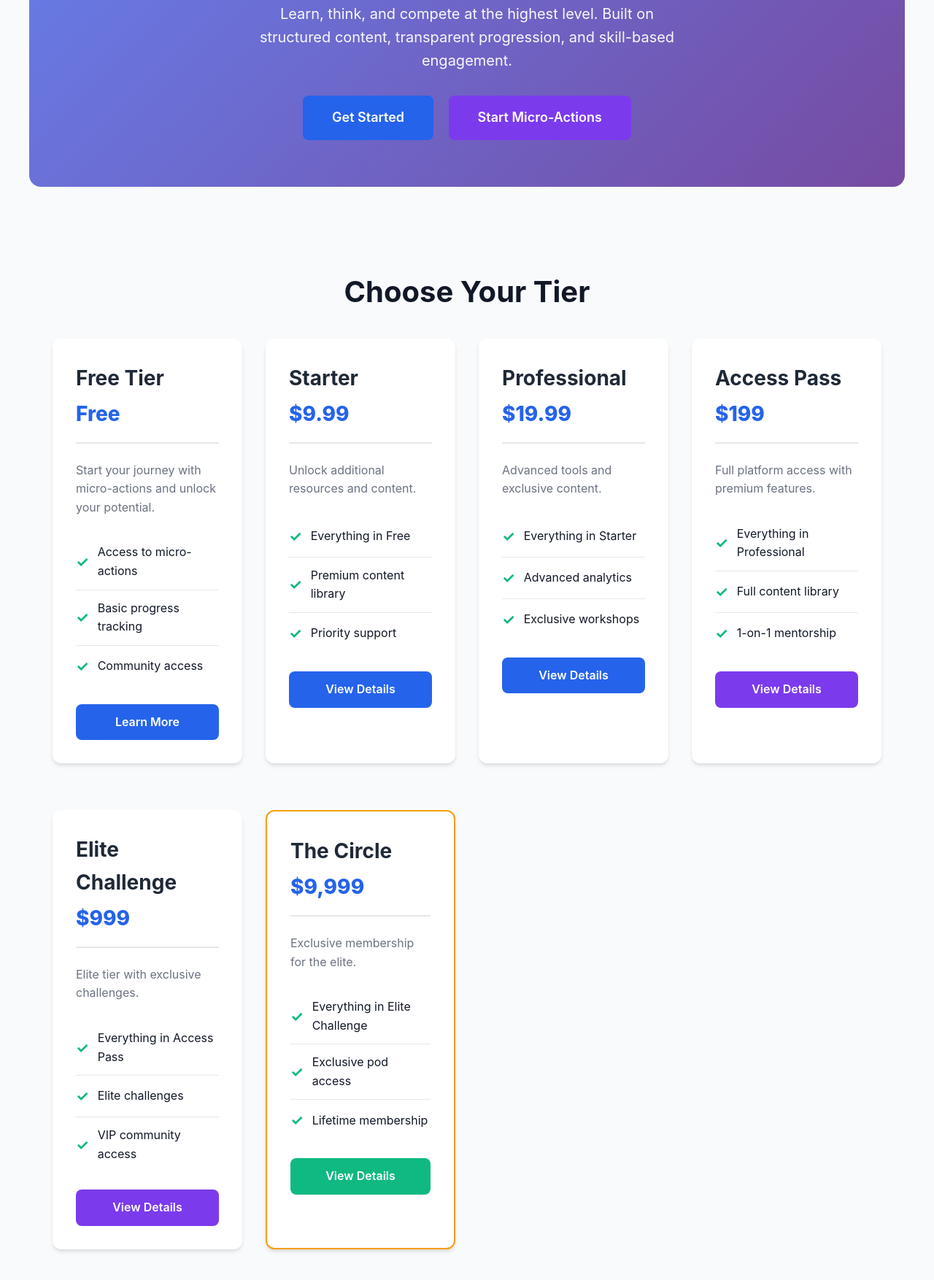
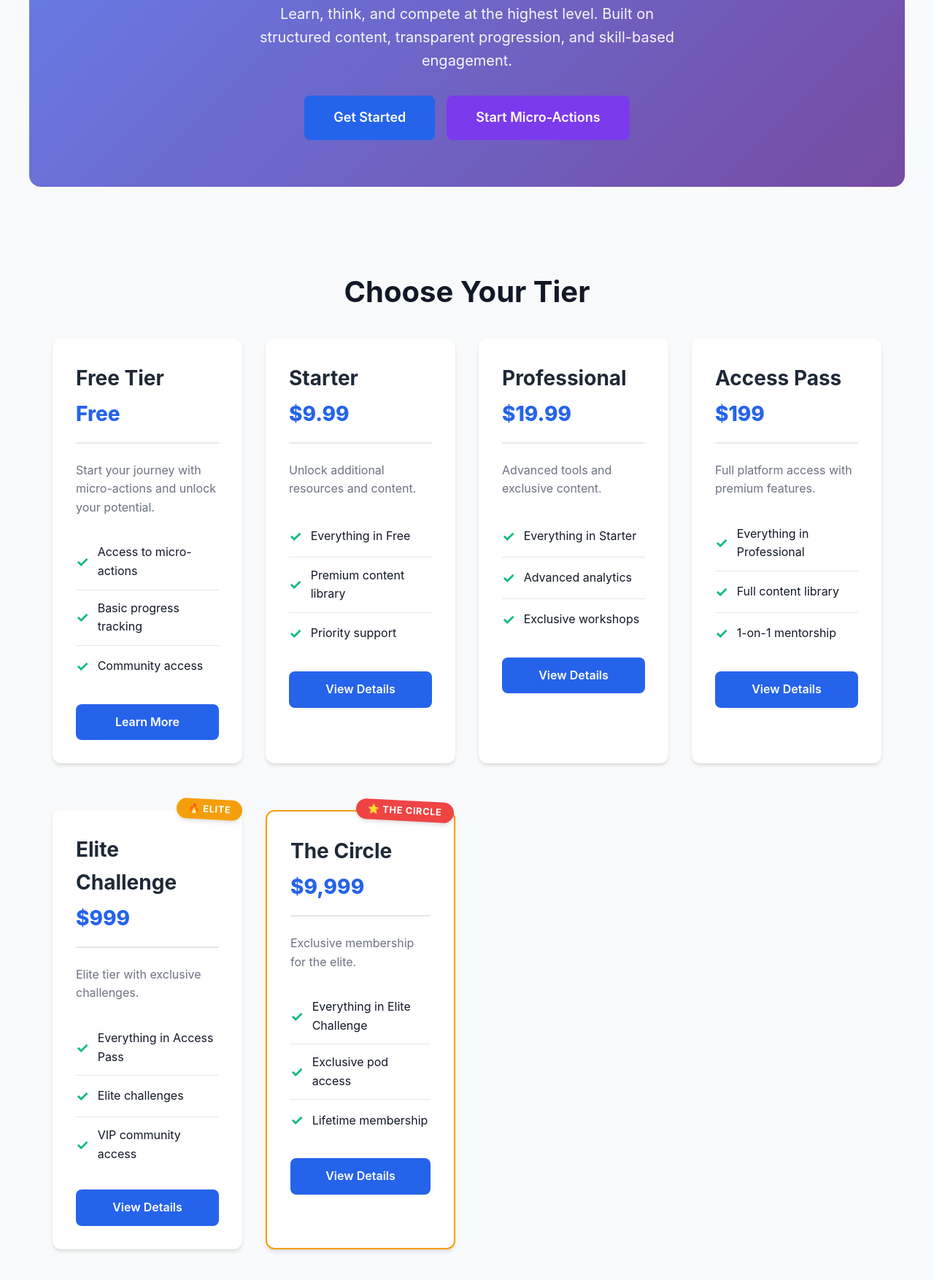
Before and after one commit to kanbanfeed/Portrait-Intelligence-Lab, a website: page public/index.html in a window 1280 px wide. Shown: the part 256-2010 px from the top of the page at 73% size. Drawn offline with Linux system fonts and the light colour scheme.

Commit message:
Initial commit

```diff
--- a/public/css/style.css
+++ b/public/css/style.css
@@ -33,7 +33,8 @@ body {
 
 /* Navigation */
 .navbar {
- background: linear-gradient(135deg, #1e40af 0%, #2563eb 100%);
+background: linear-gradient(135deg, #8b5cf6 0%, #581c87 100%);
+
  box-shadow: var(--shadow);
  padding: 1rem 2rem;
  position: sticky;
@@ -176,6 +177,26 @@ body {
  opacity: 0.95;
  max-width: 600px;
  margin: 0 auto;
+}
+/* Add to style.css, perhaps near the .hero section */
+.hero-buttons {
+    margin-top: 2rem;
+    display: flex; /* Enable Flexbox */
+    justify-content: center; /* Center horizontally */
+    gap: 1rem; /* Space between buttons on desktop */
+}
+
+@media (max-width: 768px) {
+    .hero-buttons {
+        flex-direction: column; /* Stack vertically on small screens */
+        align-items: center; /* Center items in the column */
+        gap: 1rem;
+    }
+    /* Force buttons to full width on mobile if they are not already block-level */
+    .hero-buttons .btn {
+        width: 100%;
+        max-width: 300px; /* Optional: cap the max width for aesthetics */
+    }
 }
 
 /* Cards */
@@ -911,3 +932,25 @@ body {
 .hidden {
  display: none;
 }
+/* Add to the bottom of style.css or near .card styles */
+.tier-badge {
+    position: absolute;
+    top: -15px; /* Pull it slightly above the card */
+    right: 0;
+    padding: 0.25rem 1rem;
+    border-radius: 9999px;
+    font-size: 0.8rem;
+    font-weight: 700;
+    color: white;
+    background: var(--accent); /* Using accent color for premium */
+    box-shadow: var(--shadow);
+    text-transform: uppercase;
+    letter-spacing: 0.05em;
+    transform: rotate(3deg); /* Slight rotation for attention */
+}
+
+/* Ensure the card can contain the absolute badge */
+.card-premium {
+    position: relative; /* Context for the absolute badge */
+    overflow: visible; /* Allows the badge to extend outside */
+}
--- a/public/index.html
+++ b/public/index.html
@@ -23,9 +23,10 @@
   <div class="hero">
     <h1>Set a New Standard</h1>
     <p>Learn, think, and compete at the highest level. Built on structured content, transparent progression, and skill-based engagement.</p>
-        <div style="margin-top: 2rem;">
+
+            <div class="hero-buttons">
       <a href="/dashboard" class="btn btn-primary btn-large">Get Started</a>
-            <a href="/micro-actions" class="btn btn-secondary btn-large" style="margin-left: 1rem;">Start Micro-Actions</a>
+      <a href="/micro-actions" class="btn btn-secondary btn-large">Start Micro-Actions</a>
     </div>
   </div>
 
@@ -86,10 +87,11 @@
           <li>Full content library</li>
           <li>1-on-1 mentorship</li>
         </ul>
-                <a href="/tier/199" class="btn btn-secondary btn-block mt-3">View Details</a>
+        <a href="/tier/199" class="btn btn-primary btn-block mt-3">View Details</a>
       </div>
 
-            <div class="card">
+            <div class="card card-premium">
+                <div class="tier-badge">🔥 Elite</div>
         <div class="card-header">
           <h3 class="card-title">Elite Challenge</h3>
           <div class="card-price">$999</div>
@@ -100,10 +102,11 @@
           <li>Elite challenges</li>
           <li>VIP community access</li>
         </ul>
-                <a href="/tier/999" class="btn btn-secondary btn-block mt-3">View Details</a>
+        <a href="/tier/999" class="btn btn-primary btn-block mt-3">View Details</a>
       </div>
 
-            <div class="card" style="border: 2px solid var(--accent);">
+            <div class="card card-premium" style="border: 2px solid var(--accent);">
+                <div class="tier-badge" style="background: var(--danger);">⭐ The Circle</div>
         <div class="card-header">
           <h3 class="card-title">The Circle</h3>
           <div class="card-price">$9,999</div>
@@ -114,7 +117,7 @@
           <li>Exclusive pod access</li>
           <li>Lifetime membership</li>
         </ul>
-                <a href="/tier/9999" class="btn btn-success btn-block mt-3">View Details</a>
+        <a href="/tier/9999" class="btn btn-primary btn-block mt-3">View Details</a>
       </div>
     </div>
   </div>
```
Lines whose indentation alone changed are shown as unchanged.
